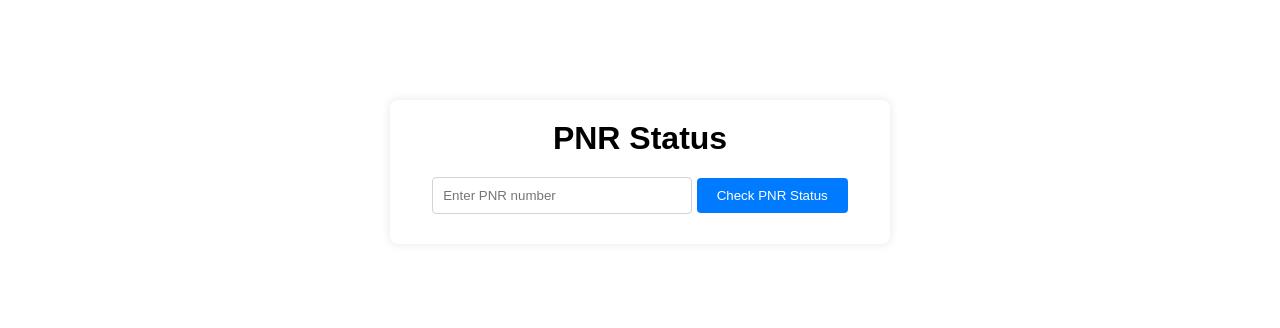
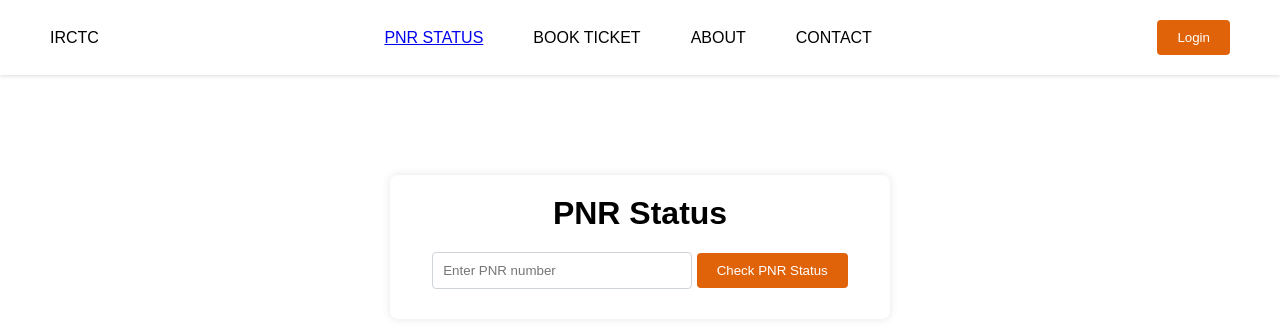
Before and after one commit to sandeep-sg/Indian-railways, a plain HTML site: page pnr_status.html in a window 1280 px wide. Drawn offline with Linux system fonts and the light colour scheme.

Commit message:
add header in pnr status page

```diff
--- a/pnr_status.css
+++ b/pnr_status.css
@@ -3,7 +3,28 @@
   padding: 0;
   box-sizing: border-box;
   font-family: Arial, sans-serif;
+}
 
+header {
+  padding: 0 50px;
+  box-shadow: 0 0 5px #ccc;
+}
+header nav {
+  display: flex;
+  justify-content: space-between;
+  padding: 20px 0;
+  align-items: center;
+}
+header nav ul {
+  display: flex;
+  justify-content: center;
+  gap: 50px;
+}
+header nav ul li {
+  list-style: none;
+  display: flex;
+  justify-content: center;
+  gap: 20px;
 }
 
 .container {
@@ -33,14 +54,14 @@ input {
 button {
   padding: 10px 20px;
   border: none;
-    background-color: #007bff;
+  background-color: #e16309;
   color: white;
   border-radius: 4px;
   cursor: pointer;
 }
 
 button:hover {
-    background-color: #0056b3;
+  background-color: #e16309;
 }
 
 .table-container {
@@ -55,7 +76,8 @@ table {
   margin-bottom: 20px;
 }
 
-th, td {
+th,
+td {
   padding: 10px;
   border: 1px solid #ced4da;
   text-align: left;
@@ -79,6 +101,10 @@ th {
 }
 
 @keyframes spin {
-    0% { transform: rotate(0deg); }
-    100% { transform: rotate(360deg); }
+  0% {
+    transform: rotate(0deg);
   }
+  100% {
+    transform: rotate(360deg);
+  }
+}
--- a/pnr_status.html
+++ b/pnr_status.html
@@ -7,6 +7,19 @@
     <link rel="stylesheet" href="./pnr_status.css" />
   </head>
   <body>
+    <header>
+      <nav>
+        <div class="logo">IRCTC</div>
+        <ul>
+          <a href="./pnr_status.html"> <li>PNR STATUS</li></a>
+          <li>BOOK TICKET</li>
+          <li>ABOUT</li>
+          <li>CONTACT</li>
+        </ul>
+        <button>Login</button>
+      </nav>
+    </header>
+    <main>
       <div class="container">
         <h1>PNR Status</h1>
         <input type="text" id="pnr-input" placeholder="Enter PNR number" />
@@ -15,6 +28,7 @@
 
       <div id="result"></div>
       <div class="loader" id="loader"></div>
+    </main>
 
     <script src="./pnr_status.js"></script>
   </body>
--- a/styles.css
+++ b/styles.css
@@ -4,12 +4,14 @@
   padding: 0;
   box-sizing: border-box;
 }
-a{
+a {
   text-decoration: none;
   color: black;
 }
-main {
+
+header {
   padding: 0 50px;
+  box-shadow: 0 0 5px #ccc;
 }
 header nav {
   display: flex;
```
Also changed, not shown: index.html (+1 -1 lines). Lines whose indentation alone changed are shown as unchanged.
